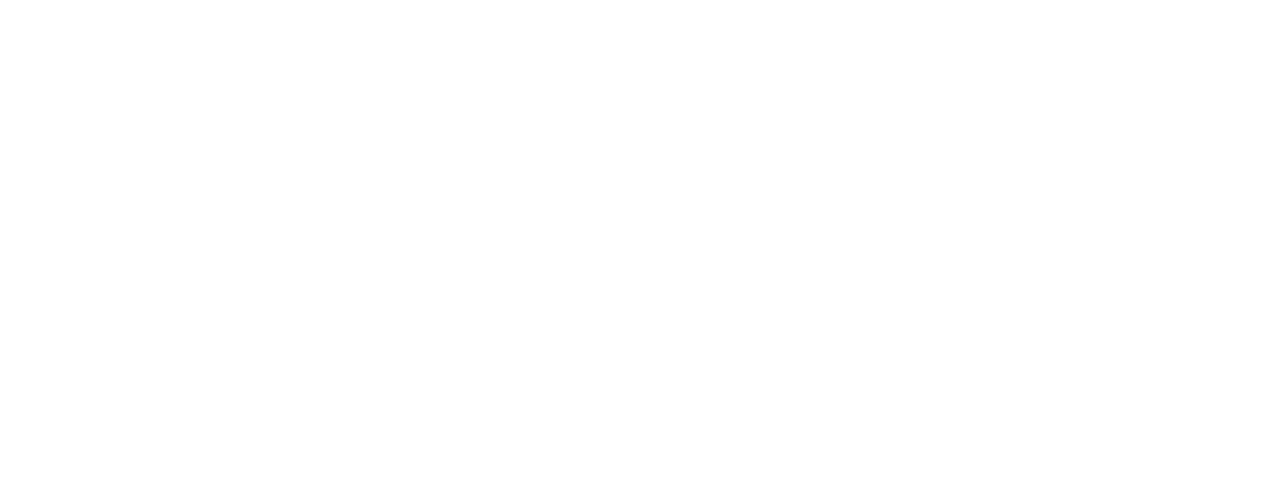
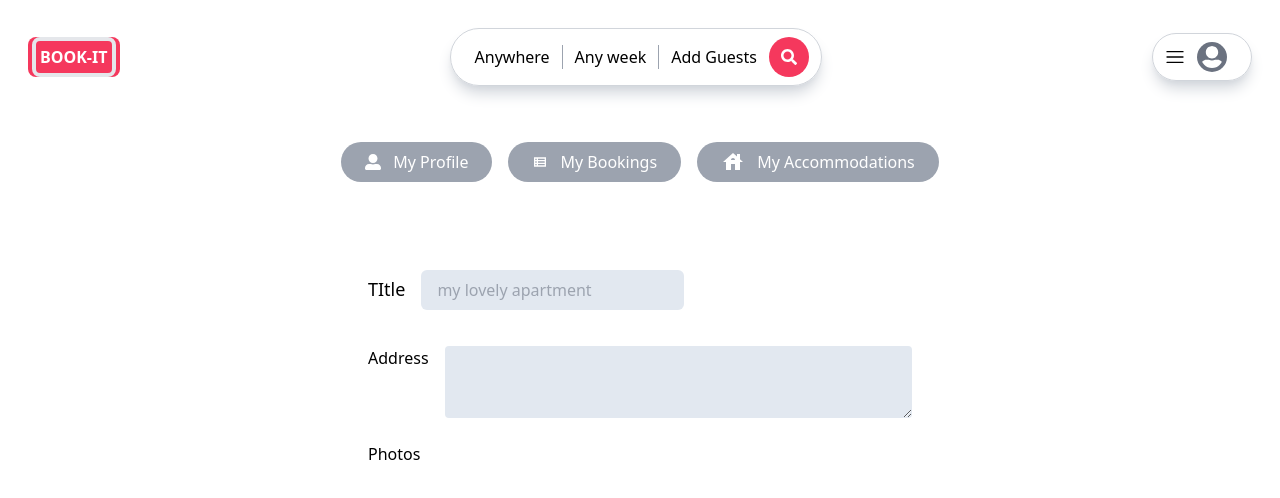
Before and after one commit to ochosteve08/Book-It, a React (Vite) app in the folder client/: page /profile/apartment/new in a window 1280 px wide. Before the commit this address had no page. Shown: the top 498 px of the page. Built offline with nearby package versions, Linux system fonts and the light colour scheme.

Commit message:
add a create-accomodation page

```diff
--- a/client/src/App.jsx
+++ b/client/src/App.jsx
@@ -9,10 +9,11 @@
 import { ToastContainer } from "react-toastify";
 import "react-toastify/dist/ReactToastify.css";
 // import PersistLogin from "./features/auth/PersistLogin";
-import Bookings from "./pages/Bookings";
-import Apartment from "./pages/Apartment";
+import Bookings from "./features/booking/Bookings";
+import Apartment from "./features/apartment/Apartment";
 import ProfileLayout from "./layout/ProfileLayout";
 import ApartmentLayout from "./layout/ApartmentLayout";
+import NewApartment from "./features/apartment/NewApartment";
 
 function App() {
   return (
@@ -31,6 +32,7 @@
             <Route path="bookings" element={<Bookings />} />
             <Route path="apartment" element={<ApartmentLayout />}>
               <Route index element={<Apartment />} />
+              <Route path="new" element={<NewApartment />} />
             </Route>
           </Route>
         </Route>
--- /dev/null
+++ b/client/src/features/apartment/Apartment.jsx
@@ -0,0 +1,21 @@
+import {Link} from 'react-router-dom'
+import {FaPlus} from 'react-icons/fa'
+
+const Apartment = () => {
+  return (
+    <div>
+      <div className="text-center">
+        <Link
+          to="/profile/apartment/new"
+          className="bg-primary px-6 py-2 rounded-full text-white inline-flex gap-3 items-center "
+        >
+        <FaPlus/>
+          Add New Apartment
+        </Link>
+      </div>
+      {/* list of apartments */}
+    </div>
+  );
+}
+
+export default Apartment
--- /dev/null
+++ b/client/src/features/apartment/NewApartment.jsx
@@ -0,0 +1,35 @@
+
+
+const NewApartment = () => {
+  return (
+    <div className="mx-auto max-w-xl w-full  p-4">
+      <form className="flex flex-col space-y-6">
+        <div className="space-x-4 my-3">
+          <label htmlFor="title" className="text-lg  mt-6">
+            TItle
+          </label>
+          <input
+            type="text"
+            name="title"
+            id="title"
+            className=" bg-slate-200  rounded-md py-2 px-4 outline-primary hover:outline-primary/50"
+            placeholder="my lovely apartment"
+          />
+        </div>
+        <div className="flex space-x-4 my-3">
+          <label htmlFor="address">Address</label>
+          <textarea
+            name="address"
+            id="address"
+            className="w-full  text-lg text-gray-700 bg-slate-200   py-2 px-4 outline-primary hover:outline-primary/50 rounded transition duration-150 ease-in-out "
+          ></textarea>
+        </div>
+        <div>
+          <label htmlFor="photos">Photos</label>
+        </div>
+      </form>
+    </div>
+  );
+}
+
+export default NewApartment
--- a/client/src/layout/ProfileLayout.jsx
+++ b/client/src/layout/ProfileLayout.jsx
@@ -1,4 +1,6 @@
 import { Outlet, NavLink, useLocation } from "react-router-dom";
+import { MdHouse, MdOutlineViewList } from "react-icons/md";
+import { FaUserAlt } from "react-icons/fa";
 
 const ProfileLayout = () => {
   const location = useLocation();
@@ -13,32 +15,48 @@
       <nav className="flex p-3 w-full my-8 gap-4 justify-center">
         <NavLink
           to="/profile"
-          className={({ isActive }) =>
-            isActive && pathMatchRoute("/profile")
-              ? "rounded-full py-2 px-6 bg-primary text-white"
-              : "rounded-full py-2 px-6 bg-gray-400 text-white"
-          }
+          className={({ isActive }) => {
+            const baseClasses =
+              "rounded-full py-2 px-6 text-white inline-flex items-center gap-3";
+            const activeClass =
+              isActive && pathMatchRoute("/profile")
+                ? "bg-primary"
+                : "bg-gray-400";
+            return `${baseClasses} ${activeClass}`;
+          }}
         >
+        <FaUserAlt/>
           My Profile
         </NavLink>
+
         <NavLink
           to="bookings"
-          className={({ isActive }) =>
-            isActive && pathMatchRoute("/profile/bookings")
-              ? "rounded-full py-2 px-6 bg-primary text-white"
-              : "rounded-full py-2 px-6 bg-gray-400 text-white"
-          }
+          className={({ isActive }) => {
+            const baseClasses =
+              "rounded-full py-2 px-6 text-white inline-flex items-center gap-3";
+            const activeClass =
+              isActive && pathMatchRoute("/profile/bookings")
+                ? "bg-primary"
+                : "bg-gray-400";
+            return `${baseClasses} ${activeClass}`;
+          }}
         >
+          <MdOutlineViewList />
           My Bookings
         </NavLink>
         <NavLink
           to="apartment"
-          className={({ isActive }) =>
-            isActive && pathMatchRoute("/profile/apartment")
-              ? "rounded-full py-2 px-6 bg-primary text-white"
-              : "rounded-full py-2 px-6 bg-gray-400 text-white"
-          }
+          className={({ isActive }) => {
+            const baseClasses =
+              "rounded-full py-2 px-6 text-white inline-flex items-center gap-3";
+            const activeClass =
+              isActive && pathMatchRoute("/profile/apartment")
+                ? "bg-primary"
+                : "bg-gray-400";
+            return `${baseClasses} ${activeClass}`;
+          }}
         >
+          <MdHouse className="text-2xl" />
           My Accommodations
         </NavLink>
       </nav>
--- a/client/src/pages/Apartment.jsx
+++ /dev/null
@@ -1,11 +0,0 @@
-import {Link} from 'react-router-dom'
-
-const Apartment = () => {
-  return (
-    <div>
-      <Link to="/profile/apartment/new">Add New Apartment</Link>
-    </div>
-  )
-}
-
-export default Apartment
--- a/client/src/pages/Profile.jsx
+++ b/client/src/pages/Profile.jsx
@@ -251,7 +251,7 @@
             type="email"
             id="email"
             defaultValue={currentUser?.email}
-            className="bg-slate-200  rounded-full py-2 px-3 outline-blue-200 hover:outline-blue-500"
+            className=" bg-slate-200  rounded-full py-2 px-4 outline-primary hover:outline-primary/50"
             placeholder="email"
             onChange={handleChange}
             disabled
```
Also changed, not shown: client/src/features/booking/Bookings.jsx (renamed from client/src/pages/Bookings.jsx).
